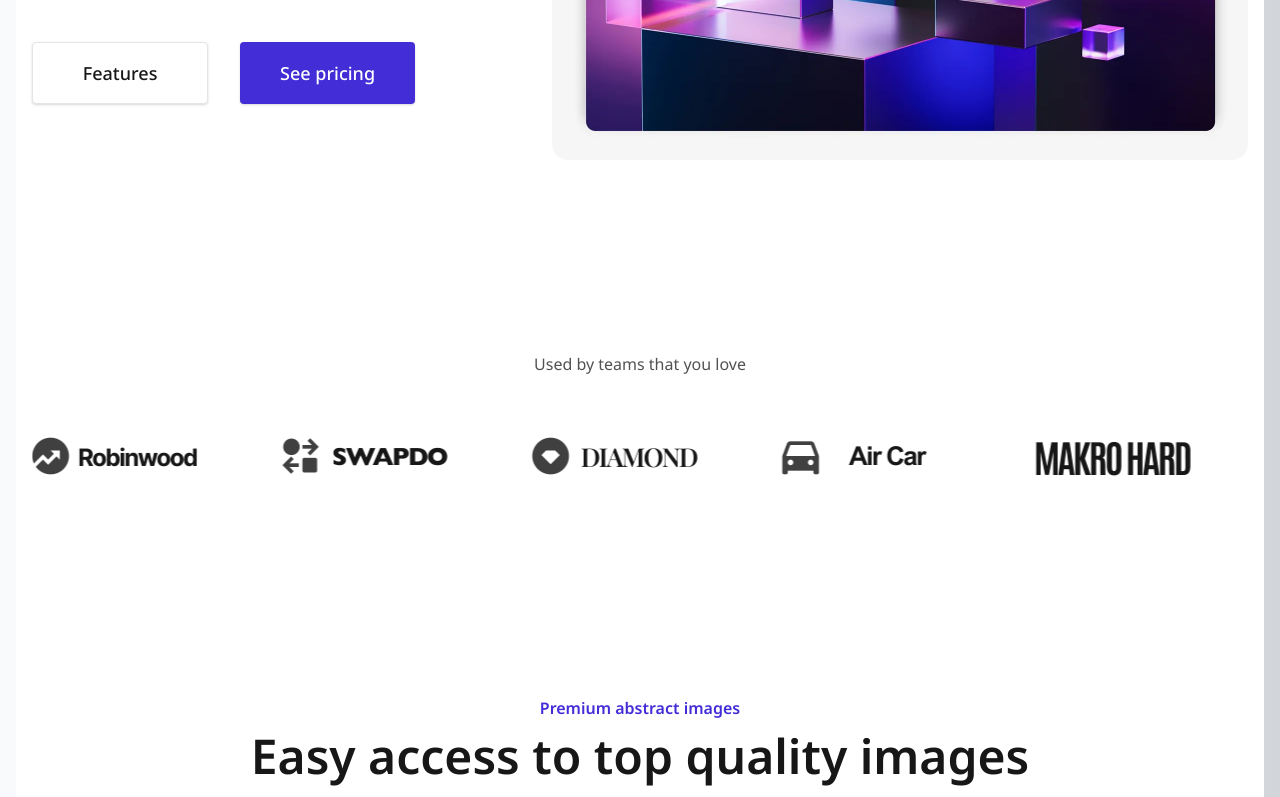
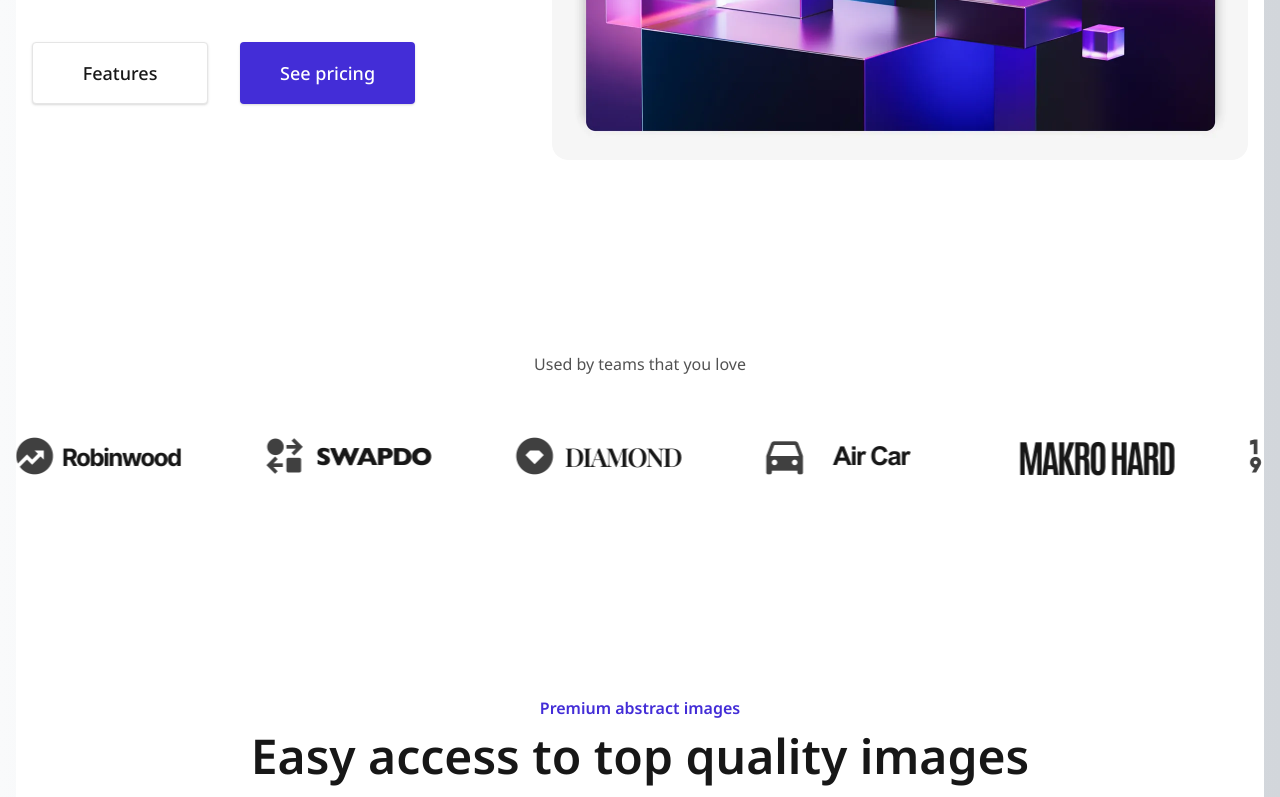
Before and after one commit to jade-hernandez/marketing-landing-page, a React (Vite) app: page / in a window 1280 px wide. Shown: the part 564-1361 px from the top of the page. Built offline with nearby package versions, Linux system fonts and the light colour scheme.

Commit message:
fix(LogoMarquee): adjust max-width and padding for better layout

```diff
--- a/src/blocks/logo-marquee-section/LogoMarquee.tsx
+++ b/src/blocks/logo-marquee-section/LogoMarquee.tsx
@@ -30,9 +30,9 @@ function LogoMarquee() {
   return (
     <section
       aria-labelledby='marquee-heading'
-      className='mx-auto flex w-full max-w-[calc(100%-1rem)] flex-col items-center py-12 md:py-16 lg:py-24'
+      className='mx-auto flex w-full flex-col items-center py-12 md:py-16 lg:py-24'
     >
-      <div className='flex w-full flex-1 flex-col items-center justify-center gap-8 rounded-md bg-white px-15.5 md:px-8.25 lg:px-2'>
+      <div className='flex w-full flex-1 flex-col items-center justify-center gap-8 rounded-md bg-white px-15.5 md:px-8.25 lg:px-0'>
         <h2
           id='marquee-heading'
           className='text-base text-neutral-600'
```
